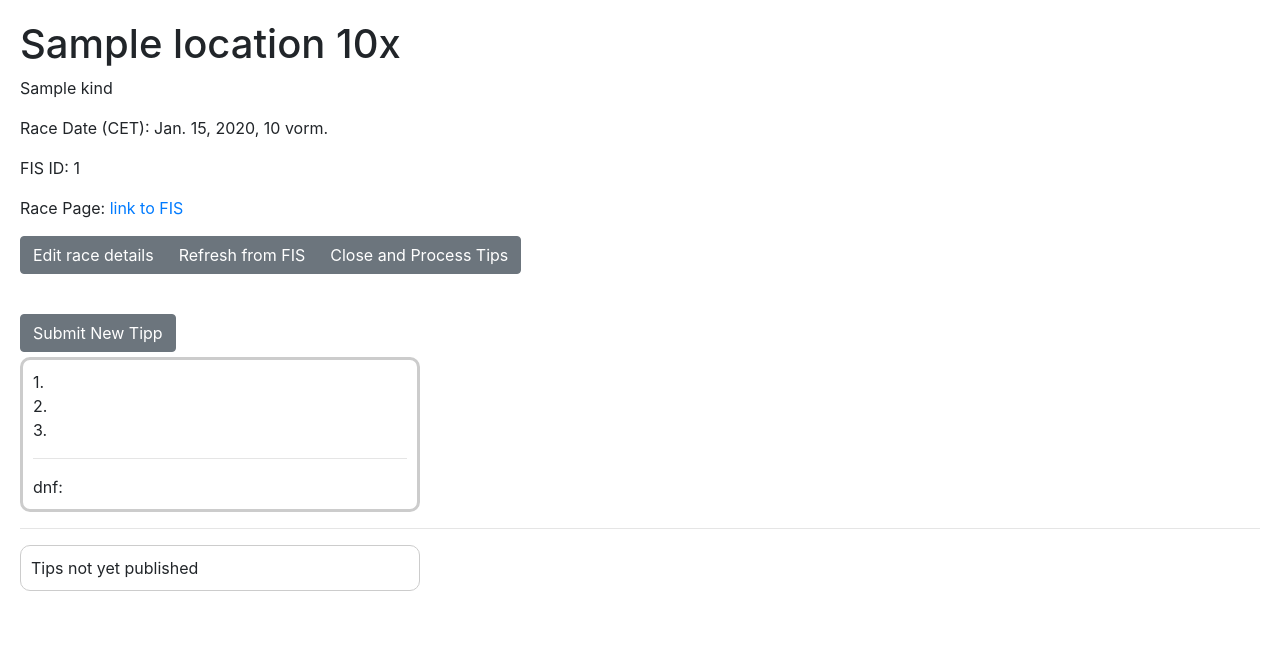
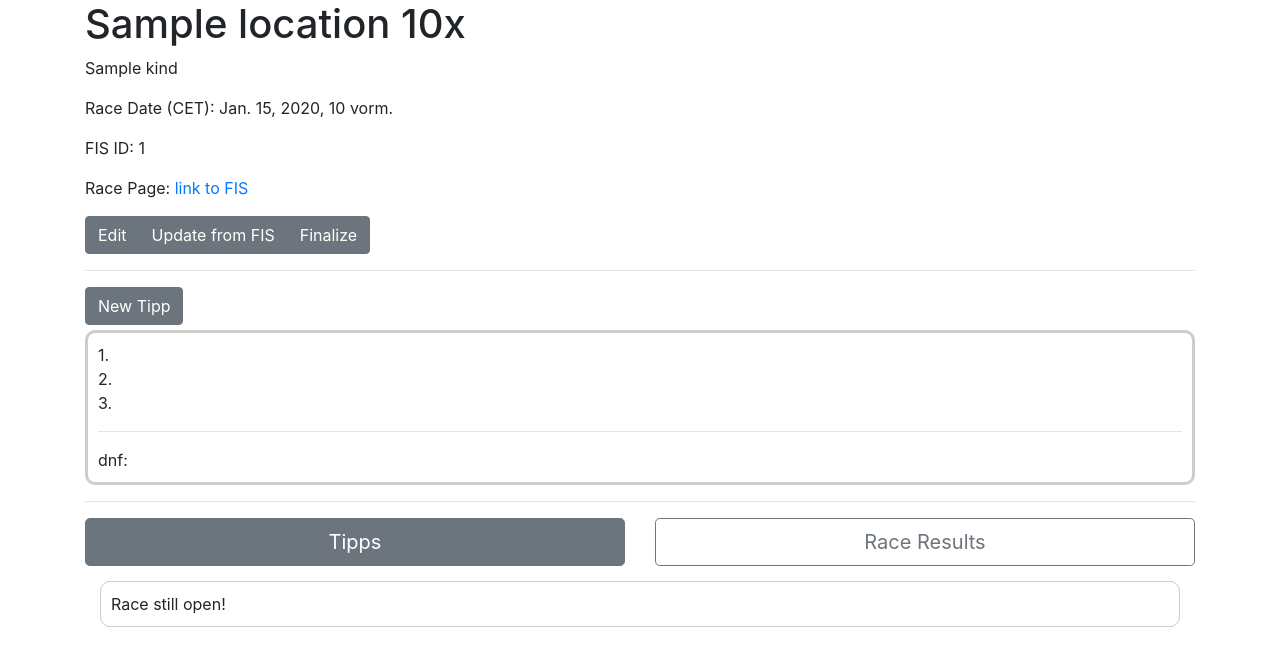
Before and after one commit to joemolloy/ski-tipp, a Django app: template skitipp/templates/race_event_detail.html in a window 1280 px wide. Shown: the part 56-722 px from the top of the page. Run offline with Django 3.2, Linux system fonts and the light colour scheme; a user stored in the database is signed in; data comes from the database, SQL or seed files in the repository; tables that the repository leaves empty hold one stand-in row (values such as "Sample post"); the template is opened without the code that fills it: values that come from a table or form of the project are taken from there, most other values are stand-ins (such as "Sample title", 1, 10 or a date in 2020); parts of the project's set-up code (start-up, migrations or seed data) failed here and were passed over; some libraries are stand-ins or nearby versions.

Commit message:
formatting and combing race tips and results into one page

```diff
--- a/skitipp/static/skitipp/style.css
+++ b/skitipp/static/skitipp/style.css
@@ -1,9 +1,6 @@
-.races_list  {
-    padding: 20px;
-}
+
 
 .races_list .race_row {
-    width: 600px;
     border: 1px solid  #cccccc;
     border-radius: 10px;
     padding: 10px;
@@ -26,17 +23,8 @@ div.race_card_col {
     flex-direction: column;
 }
 
-.race_details {
-    padding: 20px;
-}
-
-.tipp_list {
-    padding: 20px;
-}
-
 .tipp {
     margin-top: 5px;
-    width: 400px;
     border: 1px solid  #cccccc;
     border-radius: 10px;
     padding: 10px;
@@ -63,5 +51,10 @@ div.dnf::before {
   }
 
 #leaderboard {
-    width: 600px;
+    width: 100%;
 }
+
+.tipp_result_accordian {
+    padding-top:10px;
+    padding-bottom:30px;
+}
--- a/skitipp/templates/base.html
+++ b/skitipp/templates/base.html
@@ -3,6 +3,14 @@
 
 <html>
 <head>
+
+    <!-- Required meta tags -->
+    <meta charset="utf-8">
+    <meta name="viewport" content="width=device-width, initial-scale=1, shrink-to-fit=no">
+
+    <title>ISTV Skitipp</title>
+
+    <!-- Bootstrap CSS -->
     <link rel="stylesheet" href="https://stackpath.bootstrapcdn.com/bootstrap/4.1.3/css/bootstrap.min.css" integrity="sha384-MCw98/SFnGE8fJT3GXwEOngsV7Zt27NXFoaoApmYm81iuXoPkFOJwJ8ERdknLPMO" crossorigin="anonymous">
     <link rel="stylesheet" href="{% static 'skitipp/style.css' %}">
     {% block head %}
@@ -46,7 +54,9 @@
   </div>
 </nav>
 
+<div class="container">
 {% block page_content %}{% endblock %}
+</div>
 </body>
 
 <script
--- a/skitipp/templates/includes/race_info_panel.html
+++ b/skitipp/templates/includes/race_info_panel.html
@@ -14,9 +14,9 @@
 
     {% if user.is_staff %}
         <div class="btn-group" role="group">
-            <a href="{% url 'edit_race' object.pk %}" class="btn btn-secondary" role="button">Edit race details</a>
-            <a href="{% url 'update_race' object.pk %}" class="btn btn-secondary">Refresh from FIS</a>
-            <a href="{% url 'finalize_race' object.pk %}" class="btn btn-secondary">Close and Process Tips</a>
+            <a href="{% url 'edit_race' object.pk %}" class="btn btn-secondary" role="button">Edit</a>
+            <a href="{% url 'update_race' object.pk %}" class="btn btn-secondary">Update from FIS</a>
+            <a href="{% url 'finalize_race' object.pk %}" class="btn btn-secondary">Finalize</a>
         </div>
     {% endif %}
 
--- a/skitipp/templates/race_event_detail.html
+++ b/skitipp/templates/race_event_detail.html
@@ -2,14 +2,22 @@
 
 {% block page_content %}
 
+<div class="row row-padding">
+    <div class="col-auto">
         {% include "includes/race_info_panel.html" %}
+    </div>
+</div>
+<hr>
+<div class="row create_tipp row-padding">
+    <div class="col">
+        {% if not object.cancelled and not object.finished %}
+        <a href="{{object.tipp_link}}" class="btn btn-secondary">New Tipp</a>
+        {% endif %}
+    </div>
+</div>
 
-
-<div class="tipp_list">
-
-    {% if not object.cancelled and not object.finished %}
-    <a href="{{object.tipp_link}}" class="btn btn-secondary">Submit New Tipp</a>
-    {% endif %}
+<div class="row tipp_list">
+    <div class="col">
 
         <div class="tipp mytipp rd-flex flex-row">
             {% if current_tipp %}
@@ -24,8 +32,22 @@
             No tip made yet!
             {% endif %}
         </div>
+    </div>
+</div>
 <hr>
-    {% if object.cancelled or object.finished %}
+<div class="row view_toggle">
+    <div class="col-6">
+        <button id="tipps_btn" type="button" class="btn btn-lg btn-block btn-secondary">Tipps</button>
+    </div>
+    <div class="col-6">
+        <button id="results_btn"  type="button" class="btn btn-lg btn-block btn-outline-secondary">Race Results</button>
+    </div>
+</div>
+<div class="container tipp_result_accordian">
+<div class="row tipp_list">
+    <div class="col">
+        {% if object.finished %}
+        <div id="tipps_panel" class="collapse show">
             {% for tipp in object.get_last_tipps %}
                 {% if tipp.tipper != request.user %}
                     <div class="tipp rd-flex flex-row">
@@ -38,14 +60,67 @@
                         </div>
                     </div>
                 {% endif %}
+            {% empty%}
+                <div class="tipp rd-flex flex-row">
+                    No other tipps submitted
+                </div>
+
             {% endfor %}
+        </div>
+        <div id="results_panel" class="collapse">
+            <div class="podium">
+                    <h3>Podium</h3>
+                    {% for r in object.podium %}
+                    <div> {{ forloop.counter }}. {{ r.racer.name }} </div>
+                    {% endfor %}
+                </div>
+
+                <div class="dnf_list">
+                    {% if object.alle_im_ziel %}
+                        <h3>Alle im Ziel<h3>
+                    {% else %}
+                        <h3>dnf</h3>
+                        {% for r in object.dnfs %}
+                        <div> {{ r.racer.name }} </div>
+                        {% endfor %}
+                    {% endif %}
+                </div>
+            </div>
+
         {% else %}
         <div class="tipp rd-flex flex-row">
-        Tips not yet published
+            Race still open!
         </div>
         {% endif %}
     </div>
-
-
+</div>
+</div>
 
 {% endblock %}
+
+{% block javascript %}
+<script>
+    $("#tipps_btn").on("click", function(){
+        $("#tipps_btn").addClass('btn-secondary')
+        $("#tipps_btn").removeClass('btn-outline-secondary')
+        $("#results_btn").addClass('btn-outline-secondary')
+        $("#results_btn").removeClass('btn-secondary')
+
+        $("#tipps_panel").collapse('show');
+        $("#results_panel").collapse('hide');
+    })
+    $("#results_btn").on("click", function(){
+        $("#tipps_btn").addClass('btn-outline-secondary')
+        $("#tipps_btn").removeClass('btn-secondary')
+        $("#results_btn").addClass('btn-secondary')
+        $("#results_btn").removeClass('btn-outline-secondary')
+
+        $("#tipps_panel").collapse('hide');
+        $("#results_panel").collapse('show');
+    })
+    $( document ).ready( function( $ ) {
+        $("#tipps_btn").click()
+    });
+</script>
+
+{% endblock%}
```
Lines whose indentation alone changed are shown as unchanged.
